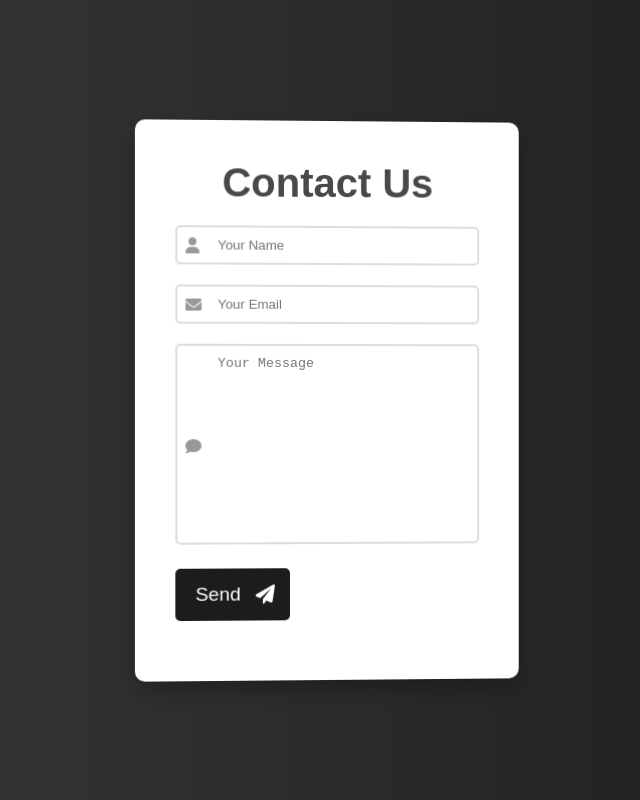
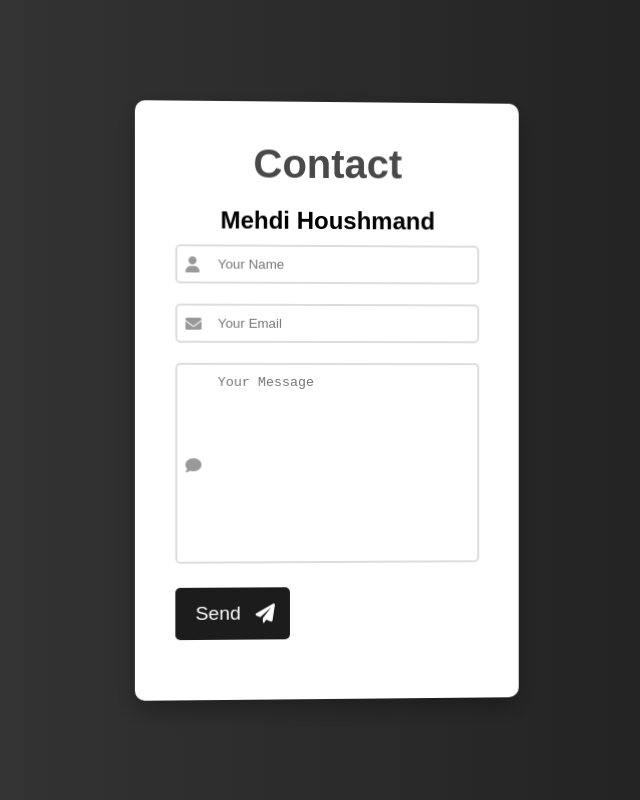
Before and after one commit to MehdiH7/Mehdi-Website, a plain HTML site: page contact/index.html in a window 1280 px wide. Shown: the whole page, without its empty margins (312-952 px from the left). Drawn offline with Linux system fonts and the light colour scheme.

Commit message:
Added Contact and Coin

```diff
--- a/contact/index.html
+++ b/contact/index.html
@@ -3,14 +3,17 @@
 <head>
     <meta charset="UTF-8">
     <meta name="viewport" content="width=device-width, initial-scale=1.0">
-    <title>Contact Us</title>
+    <meta name="description" content="Learn about Mehdi Houshmand, his work, and achievements.">
+    <meta name="keywords" content="Mehdi Houshmand, biography, achievements, work">
+    <title>Contact Mehdi Houshmand</title>
     <link rel="stylesheet" href="styles.css">
     <link rel="stylesheet" href="https://cdnjs.cloudflare.com/ajax/libs/font-awesome/6.0.0-beta3/css/all.min.css">
     <script src="https://www.google.com/recaptcha/api.js?render=6LfLgiEqAAAAAIMGJ4ePyUfYynzqRre-mkWQdtWP"></script>
 </head>
 <body>
     <div class="container">
-        <h1>Contact Us</h1>
+        <h1>Contact</h1>
+        <h2 style="text-align: center; margin: 10px;">Mehdi Houshmand</h2>
         <form id="contact-form">
             <div class="input-group">
                 <i class="fas fa-user"></i>
```
Also changed, not shown: index.html (+7 -0 lines).
